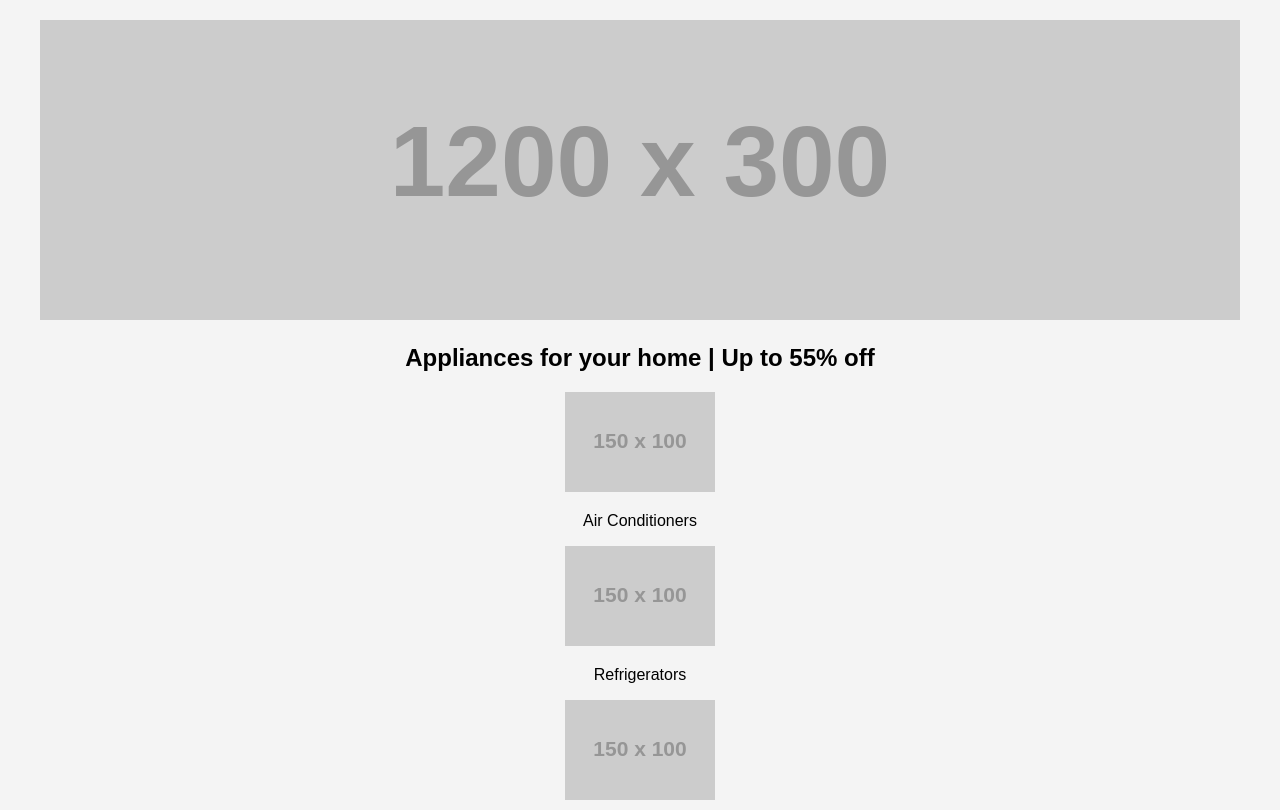
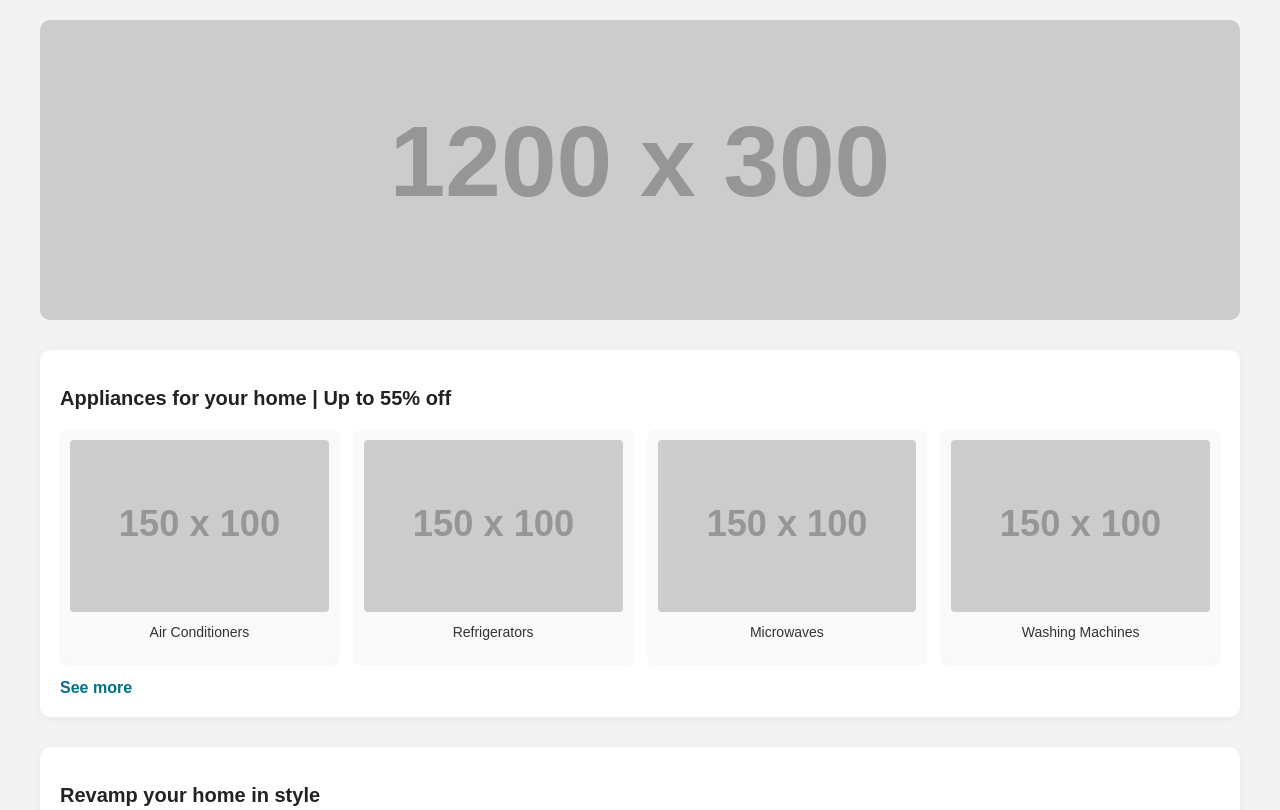
Before and after one commit to JeevaKonla/my-affiliate-page, a plain HTML site: page index.html in a window 1280 px wide. Shown: the top 810 px of the page. Drawn offline with Linux system fonts and the light colour scheme; placeholder pictures from the web are drawn by us.

Commit message:
Update style.css

```diff
--- a/style.css
+++ b/style.css
@@ -1,90 +1,71 @@
-/* Global Styles */
+
 body {
   font-family: Arial, sans-serif;
-  background: #f4f4f4;
-  text-align: center;
+  background: #f3f3f3;
   margin: 0;
+  padding: 0;
+}
+
+.container {
+  max-width: 1200px;
+  margin: 0 auto;
   padding: 20px;
 }
 
-h1 {
-  margin-bottom: 40px;
-  font-size: 32px;
-  color: #111;
+.hero-banner img {
+  width: 100%;
+  height: auto;
+  display: block;
+  border-radius: 10px;
 }
 
-.section {
-  padding: 40px 20px;
+.category-section {
+  background: white;
+  padding: 20px;
+  margin: 30px 0;
+  border-radius: 10px;
+  box-shadow: 0 2px 10px rgba(0,0,0,0.05);
 }
 
-/* Section Background Colors */
-.top-deals {
-  background-color: #ffe5e5;
-}
-.new-arrivals {
-  background-color: #e5f0ff;
-}
-.editors-picks {
-  background-color: #fffbe5;
+.category-section h2 {
+  font-size: 20px;
+  margin-bottom: 20px;
+  color: #222;
 }
 
-.section h2 {
-  font-size: 26px;
-  margin-bottom: 30px;
+.category-grid {
+  display: grid;
+  grid-template-columns: repeat(auto-fit, minmax(120px, 1fr));
+  gap: 15px;
+}
+
+.mini-box {
+  background: #f9f9f9;
+  padding: 10px;
+  border-radius: 8px;
+  text-align: center;
+  box-shadow: 0 1px 3px rgba(0,0,0,0.05);
+}
+
+.mini-box img {
+  width: 100%;
+  border-radius: 4px;
+}
+
+.mini-box p {
+  margin-top: 8px;
+  font-size: 14px;
   color: #333;
 }
 
-/* Product Grid */
-.product-container {
-  display: flex;
-  flex-wrap: wrap;
-  justify-content: center;
-  gap: 20px;
+.action-link {
+  display: inline-block;
+  margin-top: 15px;
+  color: #007185;
+  text-decoration: none;
+  font-weight: bold;
 }
 
-/* Product Card */
-.product {
-  background: white;
-  border: 1px solid #ccc;
-  border-radius: 12px;
-  padding: 15px;
-  width: 200px;
-  box-shadow: 0 2px 8px rgba(0, 0, 0, 0.1);
-  transition: transform 0.2s ease, box-shadow 0.2s ease;
+.action-link:hover {
+  text-decoration: underline;
 }
-
-.product:hover {
-  transform: scale(1.05);
-  box-shadow: 0 4px 12px rgba(0, 0, 0, 0.15);
-}
-
-.product img {
-  width: 100%;
-  height: auto;
-  border-radius: 8px;
-}
-
-.product h3 {
-  font-size: 16px;
-  margin: 10px 0 5px;
-}
-
-.product p {
-  font-size: 14px;
-  color: #666;
-}
-
-.product a {
-  display: inline-block;
-  margin-top: 10px;
-  padding: 8px 14px;
-  background-color: black;
-  color: white;
-  text-decoration: none;
-  border-radius: 6px;
-  transition: background 0.3s;
-}
-
-.product a:hover {
-  background-color: #444;
-}
```
